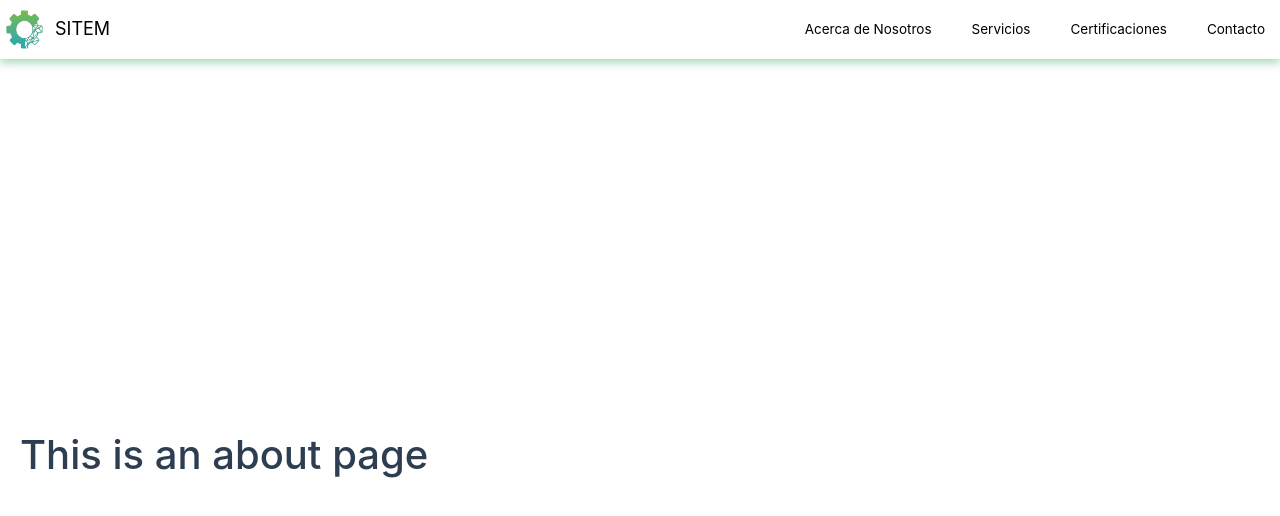
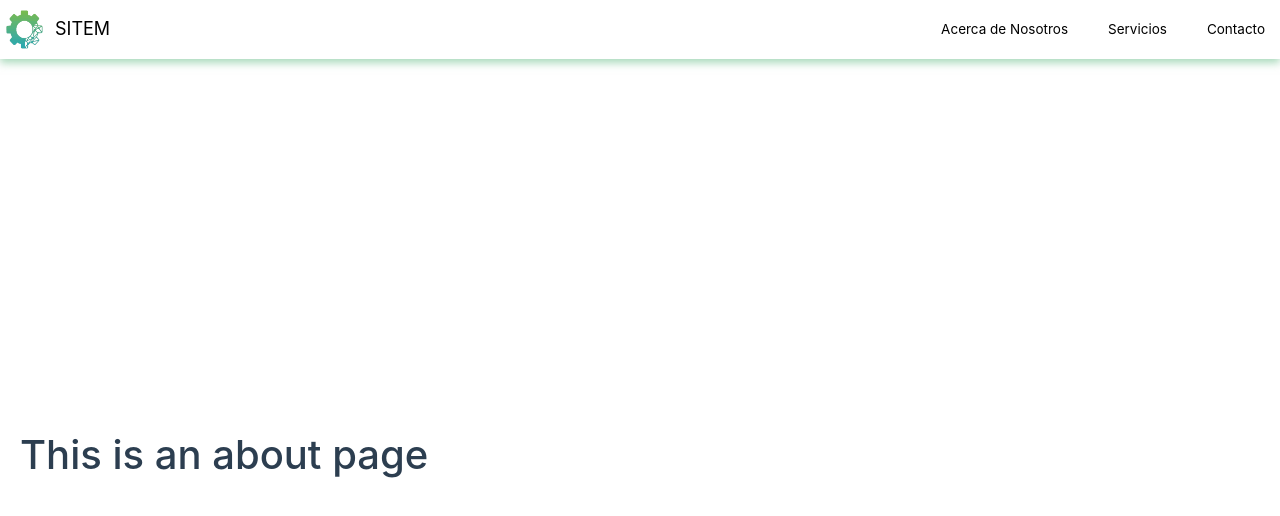
Before and after one commit to DanielTrujilloTapia/Web-Site-SITEM, a Vue app: page /about in a window 1280 px wide. Shown: the top 516 px of the page. Built offline with nearby package versions, Linux system fonts and the light colour scheme.

Commit message:
Update BarraNavegador.vue

```diff
--- a/src/components/BarraNavegador.vue
+++ b/src/components/BarraNavegador.vue
@@ -11,7 +11,6 @@
        <ul class="toolbar-nav">
          <li><a href="/acercadenosotros">Acerca de Nosotros</a></li>
          <li><a href="/servicios">Servicios</a></li>
-         <li><a href="/certificaciones">Certificaciones</a></li>
          <li><a href="/contacto">Contacto</a></li>
        </ul>
      </div>
@@ -38,7 +37,6 @@
         <ul class="nav-reducida">
           <li class="lista"><a href="/acercadenosotros">Acerca de Nosotros</a></li>
           <li class="lista"><a href="/servicios">Servicios</a></li>
-          <li class="lista"><a href="/certificaciones">Certificaciones</a></li>
           <li class="lista"><a href="/contacto">Contacto</a></li>
         </ul>
       </div>
```
